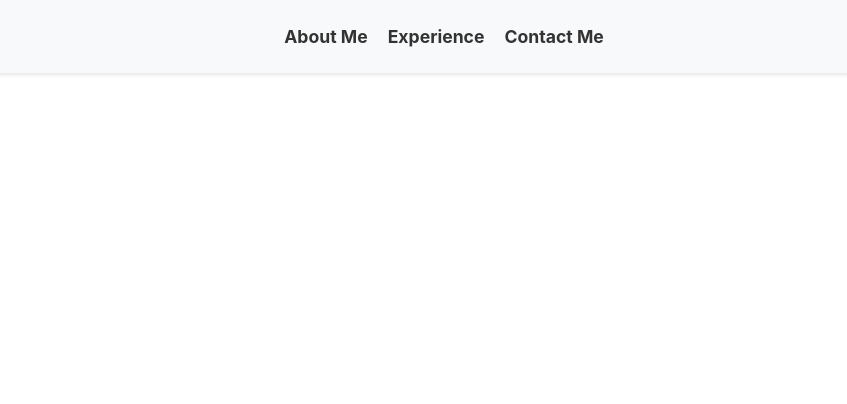
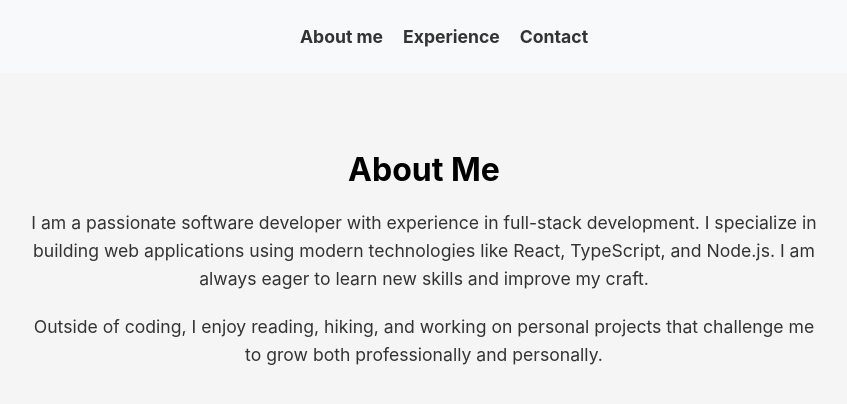
Before and after one commit to migvidro/website, a React (Create React App) app: page / in a window 1280 px wide. Shown: the top 404 px of the page, without its empty margins (216-1063 px from the left). Built offline with nearby package versions, Linux system fonts and the light colour scheme.

Commit message:
redo of header and about me section

```diff
--- a/src/App.tsx
+++ b/src/App.tsx
@@ -1,10 +1,12 @@
 import React from 'react';
 import Header from './components/Header';
+import AboutMe from './components/AboutMe';
 
 const App: React.FC = () => {
   return (
     <div>
       <Header />
+      <AboutMe />
     </div>
   );
 };
--- /dev/null
+++ b/src/components/AboutMe.tsx
@@ -0,0 +1,18 @@
+import React from 'react';
+import '../styles/AboutMe.css';
+
+const AboutMe: React.FC = () => {
+  return (
+    <section id="about" className="about-me">
+      <h2>About Me</h2>
+      <p>
+        I am a passionate software developer with experience in full-stack development. I specialize in building web applications using modern technologies like React, TypeScript, and Node.js. I am always eager to learn new skills and improve my craft.
+      </p>
+      <p>
+        Outside of coding, I enjoy reading, hiking, and working on personal projects that challenge me to grow both professionally and personally.
+      </p>
+    </section>
+  );
+};
+
+export default AboutMe;
--- a/src/components/Header.tsx
+++ b/src/components/Header.tsx
@@ -1,31 +1,26 @@
 import React from 'react';
-import './Header.css'; // For styling (optional)
+import '../styles/Header.css'
 import { Link } from 'react-scroll';
+
 
 const Header: React.FC = () => {
   return (
-    <header className="header">
-      <nav className="nav">
-        <ul className="nav-list">
-          <li className="nav-item">
-            <Link to="about" smooth={true} duration={500}>
-              About Me
-            </Link>
+    <header className='header'>
+      <nav className='nav'>
+        <ul className='nav-list'>
+          <li className='nav-item'>
+            <Link to='about'>About me</Link>
           </li>
-          <li className="nav-item">
-            <Link to="experience" smooth={true} duration={500}>
-              Experience
-            </Link>
+          <li className='nav-item'>
+            <Link to='experience'>Experience</Link>
           </li>
-          <li className="nav-item">
-            <Link to="contact" smooth={true} duration={500}>
-              Contact Me
-            </Link>
+          <li className='nav-item'>
+            <Link to='contact'>Contact</Link>
           </li>
         </ul>
       </nav>
     </header>
-  );
-};
+  )
+}
 
 export default Header;
--- /dev/null
+++ b/src/styles/AboutMe.css
@@ -0,0 +1,20 @@
+.about-me {
+    padding: 50px;
+    background-color: #f5f5f5;
+    text-align: center;
+  }
+
+  .about-me h2 {
+    font-size: 2rem;
+    margin-bottom: 20px;
+  }
+
+  .about-me p {
+    font-size: 1.1rem;
+    line-height: 1.6;
+    color: #333;
+    margin-bottom: 20px;
+    max-width: 800px;
+    margin-left: auto;
+    margin-right: auto;
+  }
--- a/src/components/Header.css
+++ b/src/styles/Header.css
@@ -16,7 +16,6 @@
   }
 
   .nav-item a {
-    text-decoration: none;
     font-size: 1.1rem;
     color: #333;
     font-weight: bold;
```
